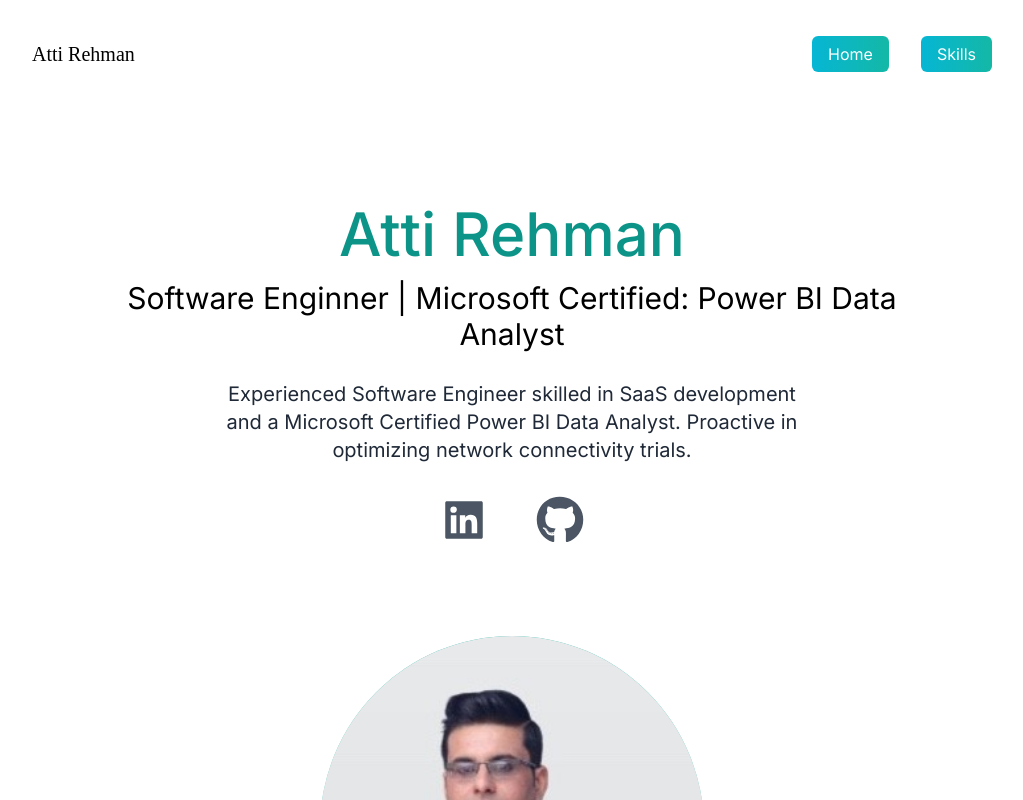
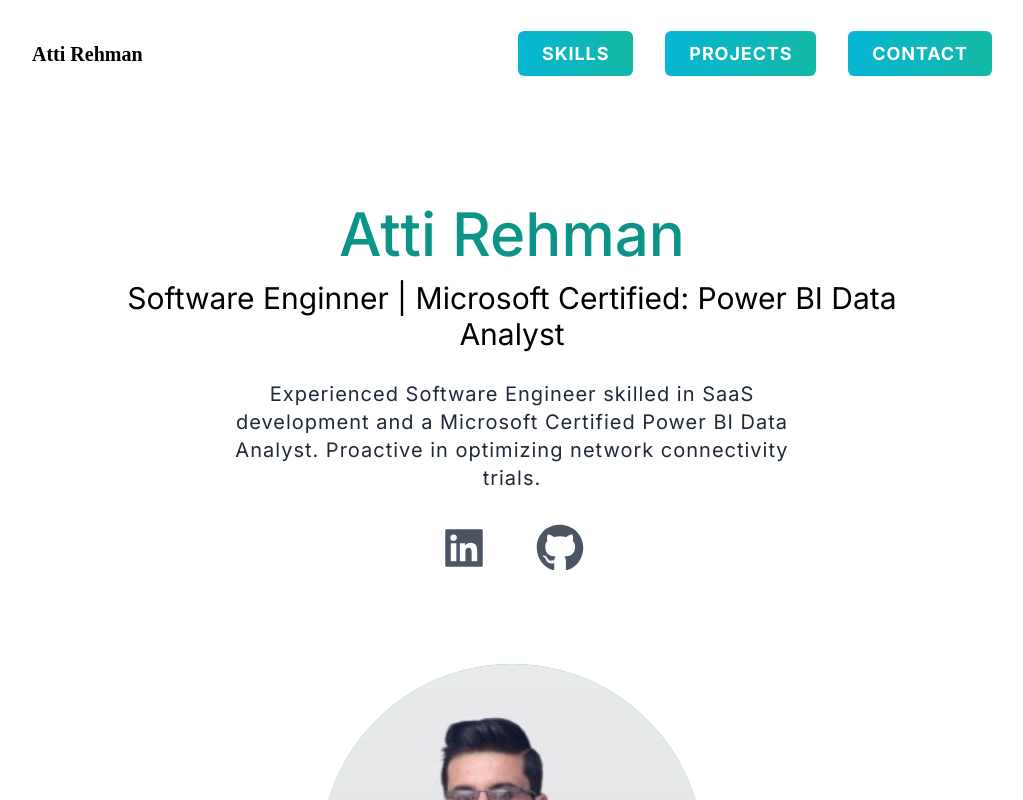
Before and after one commit to AttiR/Personal-Portfolio, a Next.js app in the folder portfolio/: page / in a window 1280 px wide. Shown: the top 800 px of the page, without its empty margins (128-1151 px from the left). Built offline with nearby package versions, Linux system fonts and the light colour scheme.

Commit message:
feat: Adds Projects and Contact in Nav and also adjusts the fond

```diff
--- a/portfolio/src/app/components/header.tsx
+++ b/portfolio/src/app/components/header.tsx
@@ -12,22 +12,30 @@
   return (
     <section className="min-h-screen">
       <nav className="py-10 mb-12 flex justify-between dark:text-white">
-        <h1 className="font-burtons text-xl">Atti Rehman</h1>
+        <h1 className="font-burtons text-xl font-bold">Atti Rehman</h1>
         <ul className="flex items-center">
           <li>
             <a
-              className="bg-gradient-to-r from-cyan-500 text- to-teal-500 text-white px-4 py-2 border-none rounded-md ml-8"
+              className="bg-gradient-to-r from-cyan-500 to-teal-500 text-white px-6 py-3 border-none rounded-md ml-8 font-bold text-lg tracking-wider"
               href="#"
             >
-              Home
+              SKILLS
             </a>
           </li>
           <li>
             <a
-              className="bg-gradient-to-r from-cyan-500 text- to-teal-500 text-white px-4 py-2 border-none rounded-md ml-8"
+              className="bg-gradient-to-r from-cyan-500 to-teal-500 text-white px-6 py-3 border-none rounded-md ml-8 font-bold text-lg tracking-wider"
               href="#"
             >
-              Skills
+              PROJECTS
+            </a>
+          </li>
+          <li>
+            <a
+              className="bg-gradient-to-r from-cyan-500 to-teal-500 text-white px-6 py-3 border-none rounded-md ml-8 font-bold text-lg tracking-wider"
+              href="#"
+            >
+              CONTACT
             </a>
           </li>
         </ul>
@@ -39,7 +47,7 @@
             <h3 className="text-2xl py-2 dark:text-white md:text-3xl">
               Software Enginner | Microsoft Certified: Power BI Data Analyst
             </h3>
-            <p className="text-md py-5 leading-8 text-gray-800 dark:text-gray-200 max-w-xl mx-auto md:text-xl">
+            <p className="text-xl py-5 leading-8 text-gray-800 dark:text-gray-200 max-w-xl mx-auto md:text-xl tracking-wider">
                 Experienced Software Engineer skilled in SaaS development and a Microsoft Certified Power BI Data Analyst. Proactive in optimizing network connectivity trials.
             </p>
             <div className="text-5xl flex justify-center gap-12 py-3 text-gray-600 dark:text-gray-400">
```
